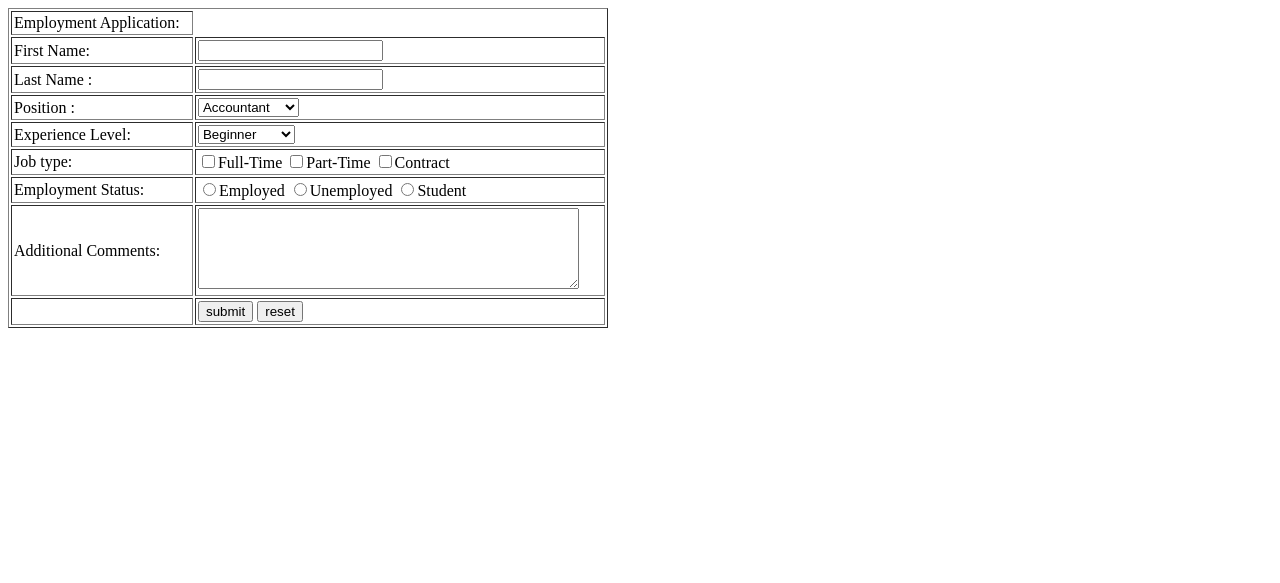
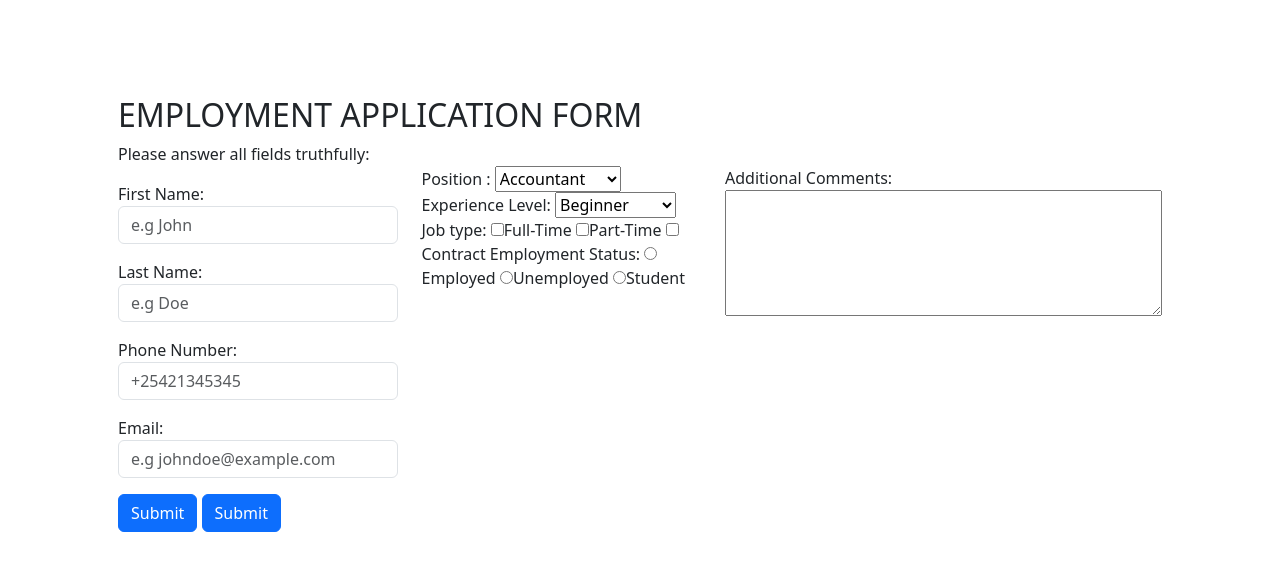
Before and after one commit to claudiahW/employmentapplicationform, a plain HTML site: page index.html in a window 1280 px wide. Drawn offline with nearby package versions, Linux system fonts and the light colour scheme.

Commit message:
style containers

```diff
--- a/index.html
+++ b/index.html
@@ -1,29 +1,48 @@
 <!DOCTYPE html>
 <html lang="en">
 <head>
+    <title>Employment Application Form</title>
     <meta charset="UTF-8">
     <meta http-equiv="X-UA-Compatible" content="IE=edge">
     <meta name="viewport" content="width=device-width, initial-scale=1.0">
-    <title>Employment Application Form</title>
+    <link href="https://cdn.jsdelivr.net/npm/bootstrap@5.3.2/dist/css/bootstrap.min.css" rel="stylesheet">
+  <script src="https://cdn.jsdelivr.net/npm/bootstrap@5.3.2/dist/js/bootstrap.bundle.min.js"></script>
 </head>
+
 <body>
-    <form name="employment" action="send.php" method="post">
-    <table width="600" border="1" cellspacing="2" cellpadding="2" >
-        <tr>
-            <td> Employment Application:</td>
+    <div class="container p-5 mt-5" >
+
+    <h2> EMPLOYMENT APPLICATION FORM</h2>
+    <form  action="/action_page.php">
+
+
+        <div> Please answer all fields truthfully:</div>
+
+        <div class="row">
+        <div class="col">
+            <div class="mb-3 mt-3">
+                <label for="fname">First Name:</label>
+                <input type="text" class="form-control" id="fname" placeholder="e.g John" name="fname">
+            </div>
+            <div class="mb-3 mt-3">
+                <label for="lname">Last Name:</label>
+                <input type="text" class="form-control" id="lname" placeholder="e.g Doe" name="lname">
+            </div>
+
+            <div class="mb-3 mt-3">
+                <label for="pnumber">Phone Number:</label>
+                <input type="text" class="form-control" id="pnumber" placeholder="+25421345345" name="pnumber">
+            </div>
+
+            <div class="mb-3 mt-3">
+                <label for="email">Email:</label>
+                <input type="text" class="form-control" id="email" placeholder="e.g johndoe@example.com" name="email">
+            </div>
+
 
         </tr>
-        <tr>
-            <td>First Name:</td>
-              <td> <input type="text" name="fname" maxlength="50"></td>
-
-        </tr>
-        <tr>
-            <td>Last Name :</td>
-             <td><input type="text" name="fname" maxlength="50"></td>
-
-        </tr>
-        <tr>
+    </div>
+        <div class="col">
             <td>Position :</td>
              <td>
                 <select name="position">
@@ -66,23 +85,22 @@
                 <input type="radio" name="estatus">Student
              </td>
 
-        </tr>
-        <tr>
+        </div>
+        <div class="col">
             <td> Additional Comments:</td>
               <td>
                 <textarea name="comments" cols="45" rows="5"></textarea> </td>
 
-        </tr>
-        <tr>
-            <td></td>
-            <td>
-                <input type="submit" name="submit" value="submit"/>
+            </div>
+        </div>
 
-                <input type="reset" name="reset" value="reset"/>
-            </td>
+            <button type="submit" class="btn btn-primary">Submit</button>
+
+            <button type="submit" class="btn btn-primary">Submit</button>
 
         </tr>
-    </table>
+    </div>
 </form>
+</div>
 </body>
 </html>
```
Also changed, not shown: LICENSE.txt (added), style.css (deleted), styles.css (added), 2 other files.
